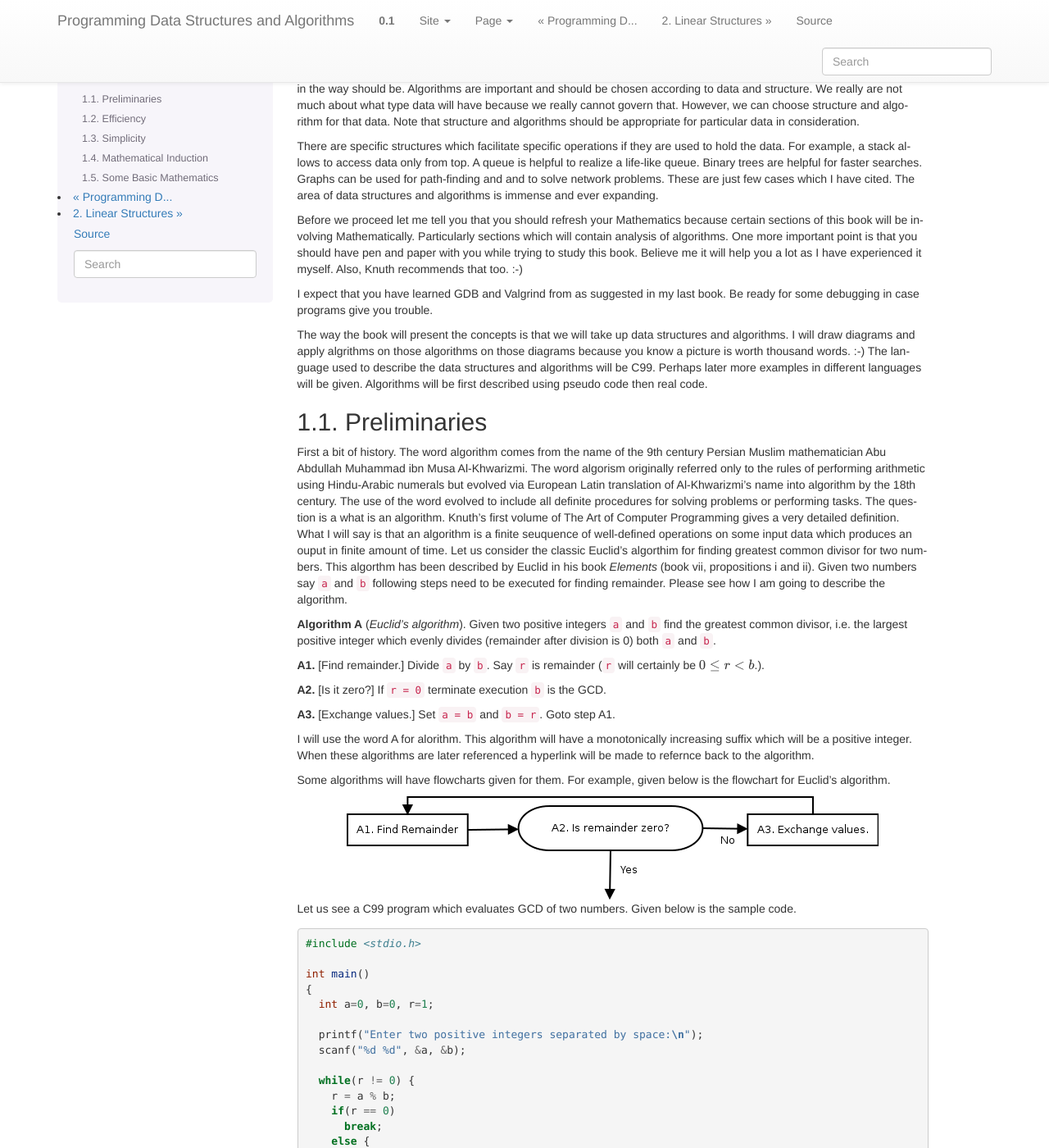
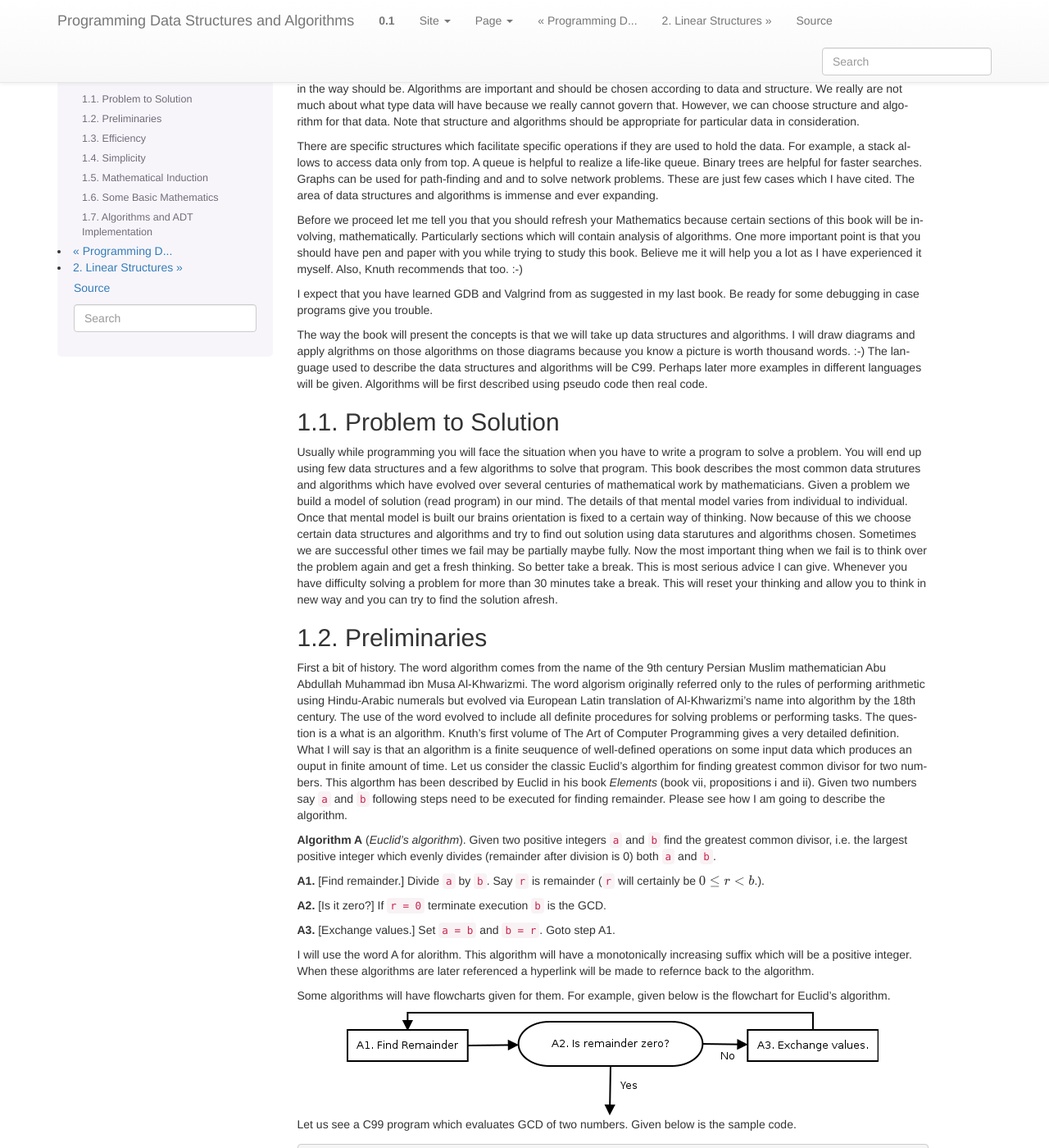
Before and after one commit to shivshankardayal/full-website, a Sphinx documentation site: the page built from books/dsa/source/intro.rst, in a window 1280 px wide and 1400 px high, scrolled down 322 px. Shown: the whole window at 82% size. Built offline with Sphinx 7.4.7, drawn with Linux system fonts in a browser that asks for light colours; some of the changed text lies outside the part shown.

```diff
--- a/books/dsa/source/intro.rst
+++ b/books/dsa/source/intro.rst
@@ -44,7 +44,7 @@ solve network problems. These are just few cases which I have cited. The area
 of data structures and algorithms is immense and ever expanding.
 
 Before we proceed let me tell you that you should refresh your Mathematics
-because certain sections of this book will be involving Mathematically.
+because certain sections of this book will be involving, mathematically.
 Particularly sections which will contain analysis of algorithms. One more
 important point is that you should have pen and paper with you while trying
 to study this book. Believe me it will help you a lot as I have experienced
@@ -59,6 +59,25 @@ algorithms on those diagrams because you know a picture is worth thousand
 words. :-) The language used to describe the data structures and algorithms
 will be C99. Perhaps later more examples in different languages will be given.
 Algorithms will be first described using pseudo code then real code.
+
+Problem to Solution
+===================
+Usually while programming you will face the situation when you have to write a
+program to solve a problem. You will end up using few data structures and a
+few algorithms to solve that program. This book describes the most common
+data strutures and algorithms which have evolved over several centuries of
+mathematical work by mathematicians. Given a problem we build a model of
+solution (read program) in our mind. The details of that mental model varies
+from individual to individual. Once that mental model is built our brains
+orientation is fixed to a certain way of thinking. Now because of this we
+choose certain data structures and algorithms and try to find out solution
+using data starutures and algorithms chosen. Sometimes we are successful other
+times we fail may be partially maybe fully. Now the most important thing when
+we fail is to think over the problem again and get a fresh thinking. So better
+take a break. This is most serious advice I can give. Whenever you have
+difficulty solving a problem for more than 30 minutes take a break. This will
+reset your thinking and allow you to think in new way and you can try to find
+the solution afresh.
 
 Preliminaries
 =============
@@ -134,7 +153,8 @@ the sample code.
 
 Note that terminating condition for our program is that remainder becomes
 zero. Typically we initialize variables with value 0 in C99 but in this case
-it must be non-zero.
+it must be non-zero. Now let us look at some desirable properties of an
+algorithm.
 
 Efficiency
 ==========
@@ -428,3 +448,22 @@ an geometric progression.
 I think I should stop here now and ask the reader to brush up his math skills.
 These derivations are just a glimpse of what you will need to analyze the
 algorithms.
+
+Algorithms and ADT Implementation
+=================================
+An ADT is a generalized form of data type not necesssarily integers or real
+numbers. For example, a set of boolean values used to represent arbitrary
+binary or ternary numbers are abstract data types. An abstract data types
+can be implemented by compound types of programming languages such as
+structures in C or classes in C++ or such object-oriented languages.
+A more succinct (and *mathematically close*) definition would be that we can
+think of ADTs as mathematical model with a collection of operations defined
+on that ADT.
+
+Usually algorithms take form of functions and abstract data types take form
+of classes and structs when written as a program. The reason for this is
+ADTs can usually be represented as nouns while algorithms can be represented
+by verbs. Remember algorithm operate on ADTs. Both this type of conversion
+helps us in generalization and encapsulation. I will not go into details as to
+how this conversion achieves this generalization and encapsulation because
+that is out of scope of this book.
```
Also changed, not shown: books/dsa/source/ls.rst (+54 -8 lines).
